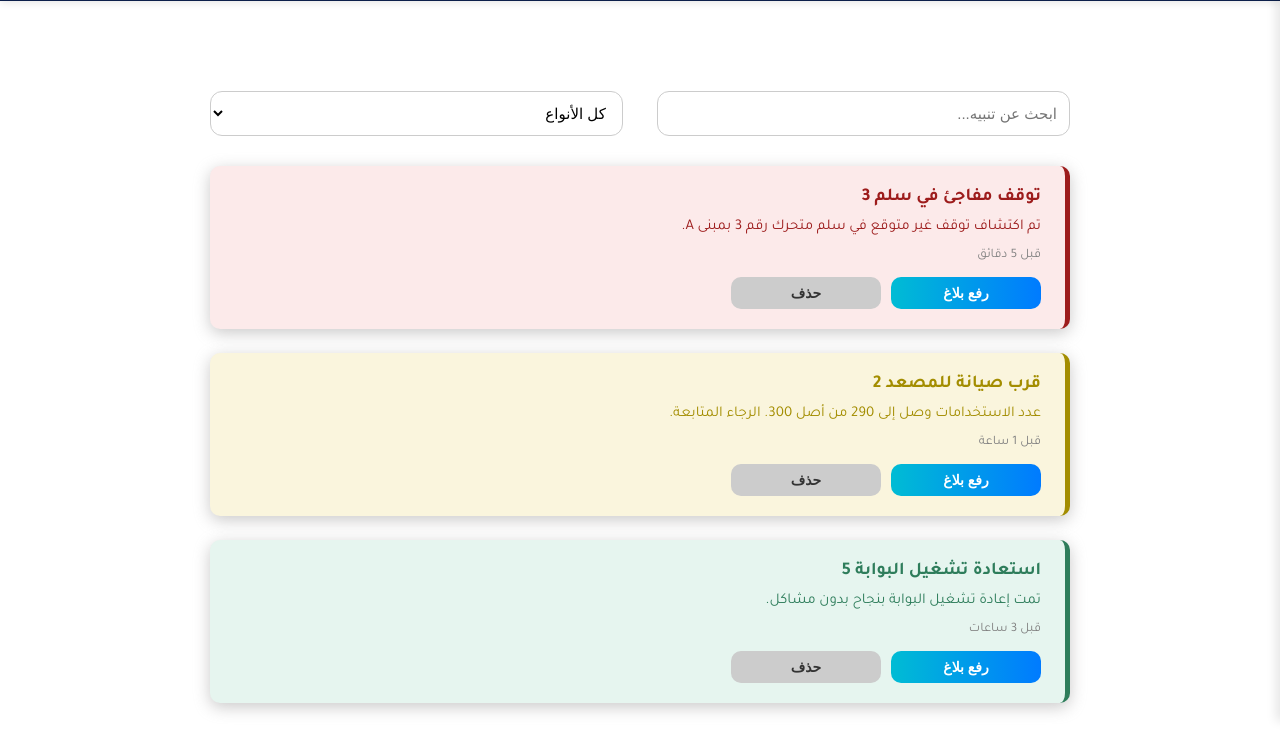
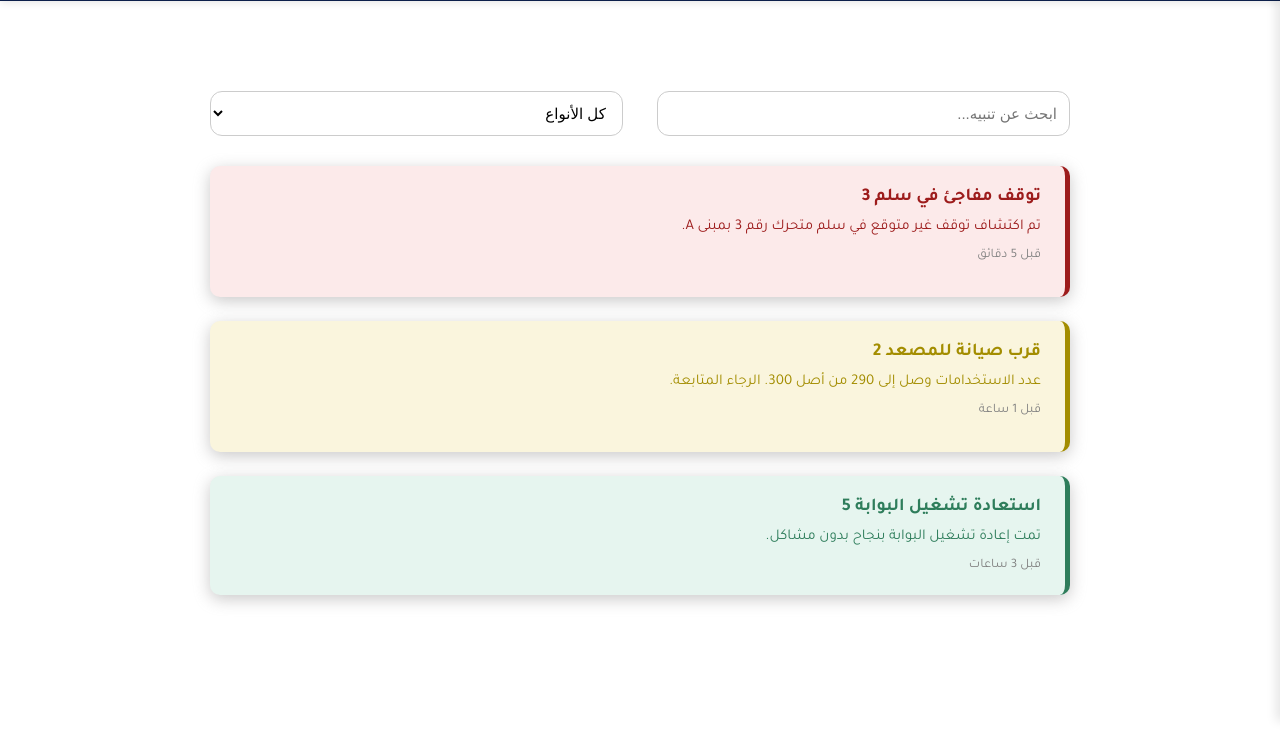
Before and after one commit to linaAlkendi/Sabiq, a plain HTML site: page pages/notifications.html in a window 1280 px wide. Shown: the part 79-822 px from the top of the page. After the commit the page ends 800 px from the top, so only its background shows below. Drawn offline with Linux system fonts and the light colour scheme.

Commit message:
Remove action buttons from notifications rendering them display only

```diff
--- a/pages/notifications.html
+++ b/pages/notifications.html
@@ -1,5 +1,6 @@
 <!DOCTYPE html>
 <html lang="ar" dir="rtl">
+
 <head>
   <meta charset="UTF-8">
   <meta name="viewport" content="width=device-width, initial-scale=1" />
@@ -11,6 +12,7 @@
   <link rel="stylesheet" href="../css/theme.css">
   <link href="https://fonts.googleapis.com/css2?family=Tajawal:wght@400;700&display=swap" rel="stylesheet">
 </head>
+
 <body>
 
   <!-- الهيدر -->
@@ -20,11 +22,12 @@
       <input type="checkbox" id="theme-toggle-switch" />
       <span class="slider">
         <svg class="icon sun-icon" viewBox="0 0 24 24" fill="currentColor">
-        <path d="M6.76 4.84l-1.8-1.79-1.41 1.41 1.79 1.8 1.42-1.42zm10.45-1.79l-1.79 1.8 1.42 1.42 1.79-1.8-1.42-1.42zM12 4V1h-1v3h1zm0 19v-3h-1v3h1zm8-8h3v-1h-3v1zm-19 0h3v-1H1v1zm2.05 7.05l1.8-1.79-1.42-1.42-1.79 1.8 1.41 1.41zm15.9 0l1.41-1.41-1.79-1.8-1.42 1.42 1.8 1.79zM12 6a6 6 0 100 12A6 6 0 0012 6z"/>
+          <path
+            d="M6.76 4.84l-1.8-1.79-1.41 1.41 1.79 1.8 1.42-1.42zm10.45-1.79l-1.79 1.8 1.42 1.42 1.79-1.8-1.42-1.42zM12 4V1h-1v3h1zm0 19v-3h-1v3h1zm8-8h3v-1h-3v1zm-19 0h3v-1H1v1zm2.05 7.05l1.8-1.79-1.42-1.42-1.79 1.8 1.41 1.41zm15.9 0l1.41-1.41-1.79-1.8-1.42 1.42 1.8 1.79zM12 6a6 6 0 100 12A6 6 0 0012 6z" />
         </svg>
 
         <svg class="icon moon-icon" viewBox="0 0 24 24" fill="currentColor">
-        <path d="M21 12.79A9 9 0 0 1 11.21 3 7 7 0 1 0 21 12.79z"/>
+          <path d="M21 12.79A9 9 0 0 1 11.21 3 7 7 0 1 0 21 12.79z" />
         </svg>
       </span>
     </label>
@@ -75,8 +78,9 @@
         <p>تم اكتشاف توقف غير متوقع في سلم متحرك رقم 3 بمبنى A.</p>
         <span class="timestamp">قبل 5 دقائق</span>
         <div class="card-actions">
+          <!--<div class="card-actions">
           <button class="btn-report">رفع بلاغ</button>
-          <button class="btn-dismiss">حذف</button>
+          <button class="btn-dismiss">حذف</button>-->
         </div>
       </div>
 
@@ -85,8 +89,9 @@
         <p>عدد الاستخدامات وصل إلى 290 من أصل 300. الرجاء المتابعة.</p>
         <span class="timestamp">قبل 1 ساعة</span>
         <div class="card-actions">
+          <!--<div class="card-actions">
           <button class="btn-report">رفع بلاغ</button>
-          <button class="btn-dismiss">حذف</button>
+          <button class="btn-dismiss">حذف</button>-->
         </div>
       </div>
 
@@ -94,15 +99,15 @@
         <h3>استعادة تشغيل البوابة 5</h3>
         <p>تمت إعادة تشغيل البوابة بنجاح بدون مشاكل.</p>
         <span class="timestamp">قبل 3 ساعات</span>
-        <div class="card-actions">
+        <!--<div class="card-actions">
           <button class="btn-report">رفع بلاغ</button>
-          <button class="btn-dismiss">حذف</button>
+          <button class="btn-dismiss">حذف</button>-->
       </div>
       </div>
     </section>
   </main>
   <!-- نافذة التأكيد المنبثقة -->
-  <div id="confirmPopup" class="confirm-popup-overlay" style="display:none;">
+  <!--<div id="confirmPopup" class="confirm-popup-overlay" style="display:none;">
     <div class="confirm-popup">
       <p class="confirm-message"></p>
       <div class="confirm-buttons">
@@ -110,10 +115,11 @@
         <button id="confirmNo" class="btn-confirm-no">لا</button>
       </div>
     </div>
-  </div>
+  </div>-->
   <!-- JavaScript -->
   <script src="../js/header.js"></script>
   <script src="../js/theme.js"></script>
-  <script src="../js/notifications.js" ></script>
+  <script src="../js/notifications.js"></script>
 </body>
+
 </html>
```
Lines whose indentation alone changed are shown as unchanged.
